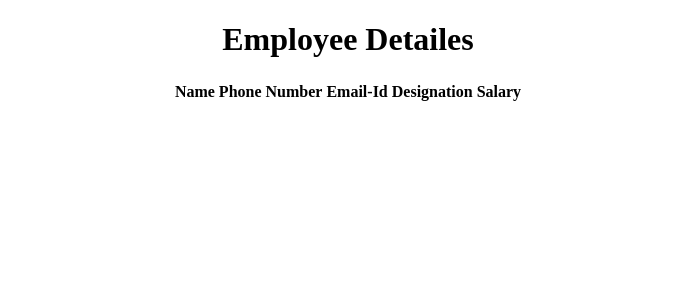
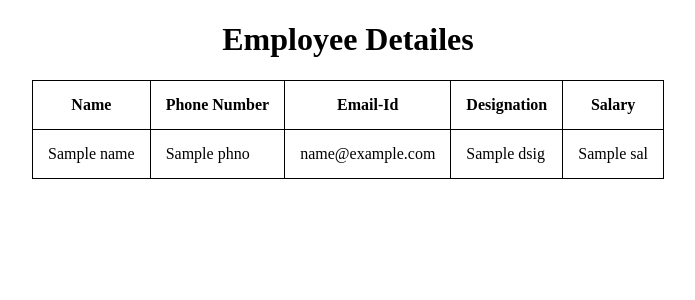
Before and after one commit to PrashanthMC183/django_practice_by_PrashanthMC, a Django app: template myproject/templates/emp_detailes.html in a window 1280 px wide. Shown: the top 300 px of the page, without its empty margins (292-987 px from the left). Run offline with Django 3.2, Linux system fonts and the light colour scheme; the template is opened without the code that fills it: most values are stand-ins (such as "Sample title", 1, 10 or a date in 2020); lists and menus that the app fills with data are empty.

Commit message:
Rendering Employee Details

```diff
--- a/myproject/myproject/urls.py
+++ b/myproject/myproject/urls.py
@@ -23,5 +23,6 @@ urlpatterns = [
     path('login/',views.login,name='login'),
     path('fruites/',views.fruites,name='fruites'),
     path('greatest/<int:a>/<int:b>/<int:c>/<int:d>',views.greatest,name='greatest'),
+    path('emp/<str:name>/<int:phno>/<str:email>/<str:dsig>/<int:sal>',views.emp,name='emp'),
 
 ]
--- a/myproject/templates/emp_detailes.html
+++ b/myproject/templates/emp_detailes.html
@@ -6,6 +6,15 @@
     <meta name="viewport" content="width=device-width, initial-scale=1.0">
     <title>EMP Detailes</title>
 </head>
+<style>
+    table, th, td {
+      border: 1px solid black;
+      border-collapse: collapse;
+    }
+    th, td {
+      padding: 15px;
+    }
+</style>
 <body>
     <center>
          <h1>Employee Detailes</h1>
@@ -20,11 +29,11 @@
          </tr>
          <tr>
 
-            <td> </td>
-            <td> </td>
-            <td> </td>
-            <td> </td>
-            <td> </td>
+            <td>{{name}} </td>
+            <td>{{phno}} </td>
+            <td> {{email}} </td>
+            <td> {{dsig}} </td>
+            <td> {{sal}} </td>
 
          </tr>
 
```
